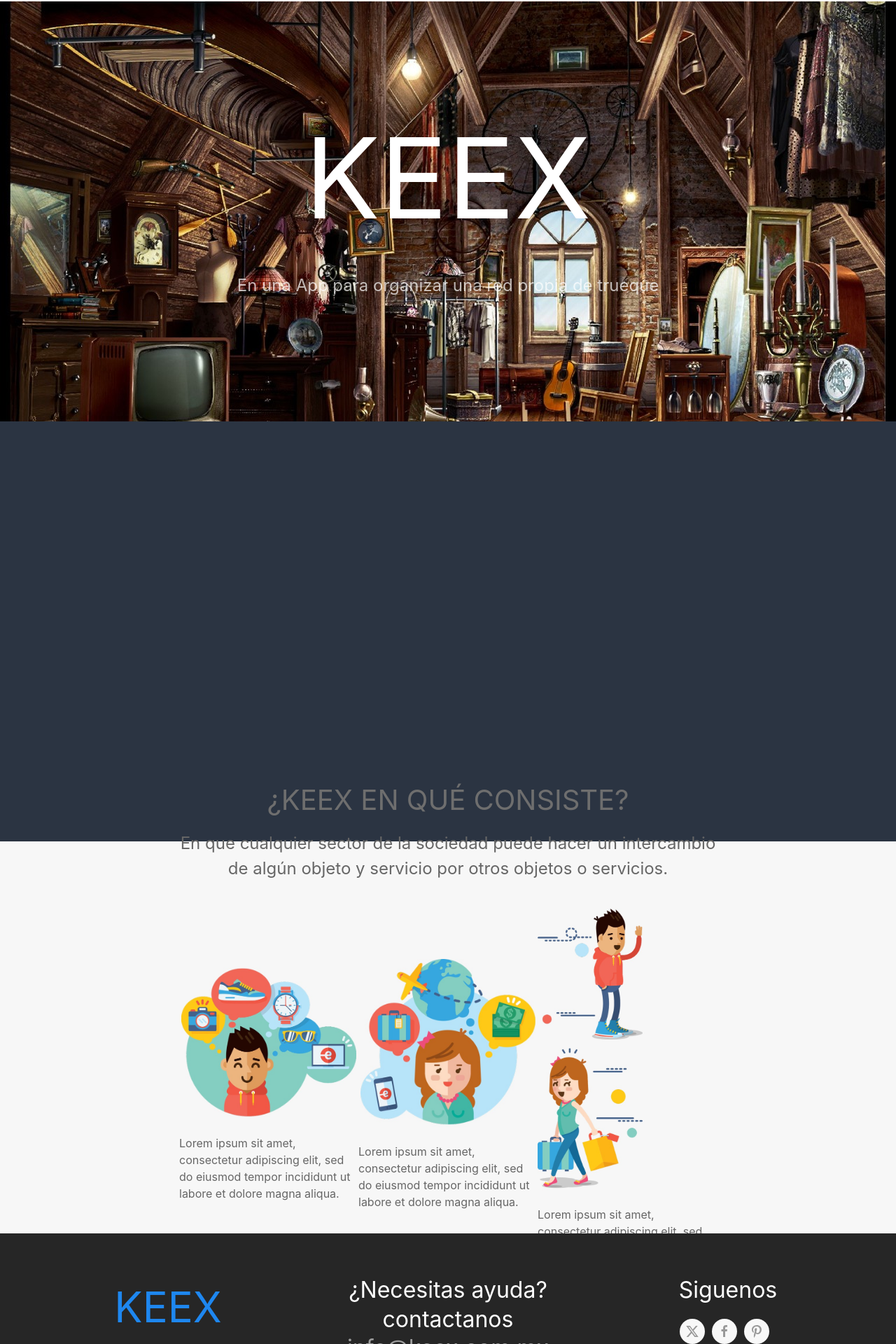
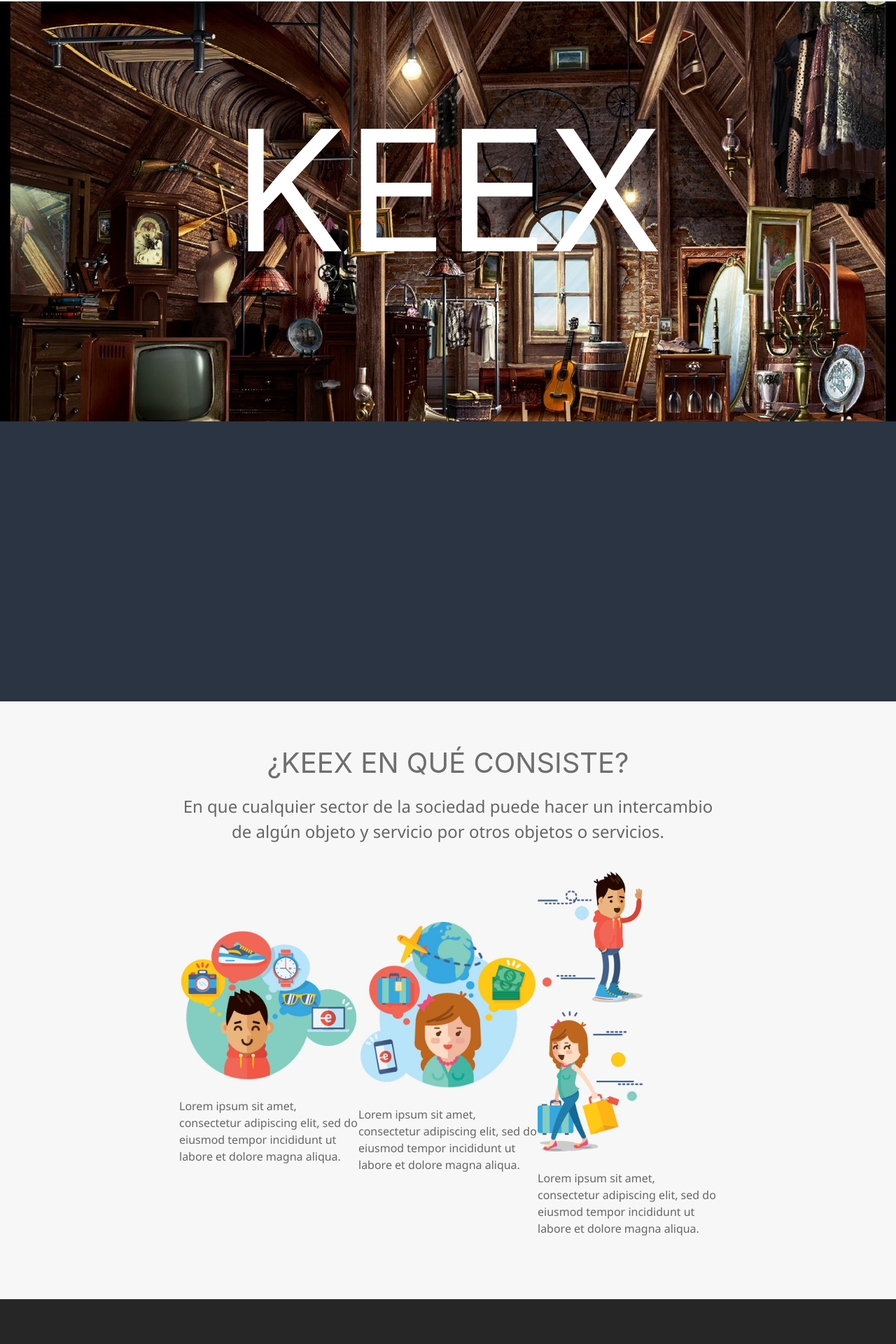
Before and after one commit to JesusAlonsosan/KEEX, a React (Create React App) app in the folder front/: page / in a window 1280 px wide. Shown: the part 78-1998 px from the top of the page at 70% size. Built offline with nearby package versions, Linux system fonts and the light colour scheme.

Commit message:
cambios env

```diff
--- a/front/src/components/common/Footer.js
+++ b/front/src/components/common/Footer.js
@@ -8,10 +8,11 @@ const Footer = () => (
       <footer className="uk-text-center uk-flex">
 
             <div className="uk-text-center uk-width-medium-1-3 uk-margin-bottom uk-text-primary uk-text-lead">
-             <p className="footerkeex">KEEX</p>
+             <p className="titleapp">KEEX</p>
             </div>
+
             <div className="uk-text-center uk-width-medium-1-3 uk-margin-bottom">
-                <h2 className="footerh2">¿Necesitas ayuda? contactanos <span className="footerspan">info@keex.com.mx</span> </h2>
+                <h2 className="footerh2">¿Necesitas ayuda? ¡Contactanos! <span className="footerspan">info@keex.com.mx</span> </h2>
                 <p className="footerh2">Chatea con nosotros o mandanos un mensaje</p>
             </div>
             <div className="uk-text-center uk-width-medium-1-3 uk-margin-bottom">
--- a/front/src/components/common/Navbar.js
+++ b/front/src/components/common/Navbar.js
@@ -5,7 +5,7 @@ const NavBar = ({ _id, email, username, logout }) => (
   <nav className='uk-navbar-container' uk-navbar='true' uk-sticky="bottom: #offset">
     <div className='uk-navbar-left'>
       <a className='uk-navbar-item uk-logo uk-flex uk-flex-left' href='/'>
-      <img src={require('../assets/img/logo/logo2.png')} width="18%"/>
+      <img src={require('../assets/img/logo/logo2.png')} width="23%"/>
       </a>
     </div>
 
--- a/front/src/components/lending/Lending.js
+++ b/front/src/components/lending/Lending.js
@@ -27,17 +27,19 @@ export default class Lending extends Component {
       <div>
         <Titlelending />
         <div className=" uk-height-medium uk-panel uk-flex uk-flex-center uk-flex-middle"
-          style={{ padding: "5% 20% 7%" }}  style={{ height: "600px" ,backgroundColor: "#2b3442", }}>
+          style={{ padding: "5% 20% 7%" }}  style={{ height: "400px" ,backgroundColor: "#2b3442", }}>
 
           <div className="uk-width-1-2@m uk-text-center uk-margin-auto uk-margin-auto-vertical"
            >
 
-            <h1 uk-parallax="opacity: 0,1; y: -100,0; scale: 2,1; viewport: 0.5;" style={{color:'#fff'}}> ¿KEEX QUE ES? </h1>
-            <p
-              uk-parallax="opacity: 0,1; y: 100,0; scale: 0.5,1; viewport: 0.5;" style={{fontSize:26}}
-            >
+            <h1 uk-parallax="opacity: 0,1; y: -100,0; scale: 2,1; viewport: 0.5;" style={{color:'#F1F1F1'}}>
+             ¿KEEX, QUÉ ES?
+            </h1>
+
+            <p uk-parallax="opacity: 0,1; y: 100,0; scale: 0.5,1; viewport: 0.5;" style={{fontSize:31, color:'#CBC9C9'}} >
               En una App para organizar una red propia de trueque.
             </p>
+
           </div>
         </div>
 
--- a/front/src/components/lending/Titlelending.js
+++ b/front/src/components/lending/Titlelending.js
@@ -10,7 +10,7 @@ const Titlelending = () => (
     <div className="uk-flex uk-flex-column uk-text-center">
         {/*<img src={require('../assets/img/logo/logo.png')}/>*/}
         <h1 className="titlehkeex">KEEX</h1>
-        <p className="uk-text-large uk-flex uk-flex-center">En una App para organizar una red propia de trueque</p>
+        <p className="uk-text-large uk-flex uk-flex-center"></p>
     </div>
 
   </div>
--- a/front/src/components/lending/Whatislending.js
+++ b/front/src/components/lending/Whatislending.js
@@ -9,27 +9,38 @@ import Toonslending from "./Toonslending";
 const Whatislending = ({toons}) => (
   <div
     className=" uk-height-medium uk-panel uk-flex uk-flex-center uk-flex-middle uk-flex-column"
-    style={{ backgroundColor:'#f7f7f7', padding: "5% 20% 7%", height: "70vh" }}
+    style={{ backgroundColor:'#f7f7f7', padding: "5% 20% 7%", height: "40%" }}
   >
     <div className="uk-container-center uk-text-center">
-      <h2 className="subtitleh2 uk-text-center" style={{color:'#6e6e6e'}}>¿KEEX EN QUÉ CONSISTE?</h2>
+
+      <h2 className="subtitleh2 uk-text-center" style={{color:'#6e6e6e'}}>
+        ¿KEEX EN QUÉ CONSISTE?
+      </h2>
+
+    </div>
+
+    <div className="uk-container-center uk-text-center">
+
       <p className="uk-text-large uk-text-center">
         En que cualquier sector de la sociedad puede hacer un intercambio de algún
         objeto y servicio por otros objetos o servicios.
       </p>
 
-
     </div>
 
-    <div  className='uk-flex uk-flex-middle'>
+
+
+    <div className='uk-flex uk-flex-middle'>
     {toons.map((data,i) =><Toonslending key={i} {...data} />)}
     <div className=" uk-panel uk-flex uk-flex-center@s uk-flex-column">
+
         <div>
         <img src={image3} width='150px' height='150px'/>
         <img src={image4} width='150px' height='150px'/>
         </div>
 
-        <p> Lorem ipsum sit amet, consectetur adipiscing elit,
+        <p className='uk-flex uk-flex-middle'>
+          Lorem ipsum sit amet, consectetur adipiscing elit,
           sed do eiusmod tempor incididunt ut labore et dolore magna aliqua.
         </p>
 
--- a/front/src/index.css
+++ b/front/src/index.css
@@ -1,6 +1,6 @@
 body {
   margin: 0;
-  font-family: -apple-system, BlinkMacSystemFont, "Segoe UI", "Roboto", "Oxygen",
+  font-family: "Segoe UI", "Roboto", "Oxygen",
     "Ubuntu", "Cantarell", "Fira Sans", "Droid Sans", "Helvetica Neue",
     sans-serif;
   -webkit-font-smoothing: antialiased;
@@ -9,20 +9,18 @@ body {
 
 code {
   font-family:'Roboto'
-    monospace;
 }
 
 
 .titlehkeex {
-  font-size: 10rem;
+  font-size: 15rem;
   line-height: 1.2;
-  color: rgb(255, 255, 255);
+  color:#ffffff;
 }
 
 .titleapp {
   font-size: 55px !important;
   color: #ffffff;
-  font-family: 'Open Sans'
 }
 
 
@@ -36,8 +34,10 @@ code {
     padding: 60px 0;
 }
 
-.footerkeex{
-  font-size: 60px;
+.footerk {
+  font-size: 100px;
+  color: #9e9e9e;
+  font-family: 'Roboto  '
 }
 
 .footercontainer {
@@ -56,7 +56,7 @@ code {
 
 
 .footerh2{
-  color: #fff;
+  color: #ffffff;
 }
 
 .footerspan{
```
Also changed, not shown: front/src/components/assets/img/logo/logo23.jpg (added), front/src/components/assets/img/logo/logo23.png (added).
